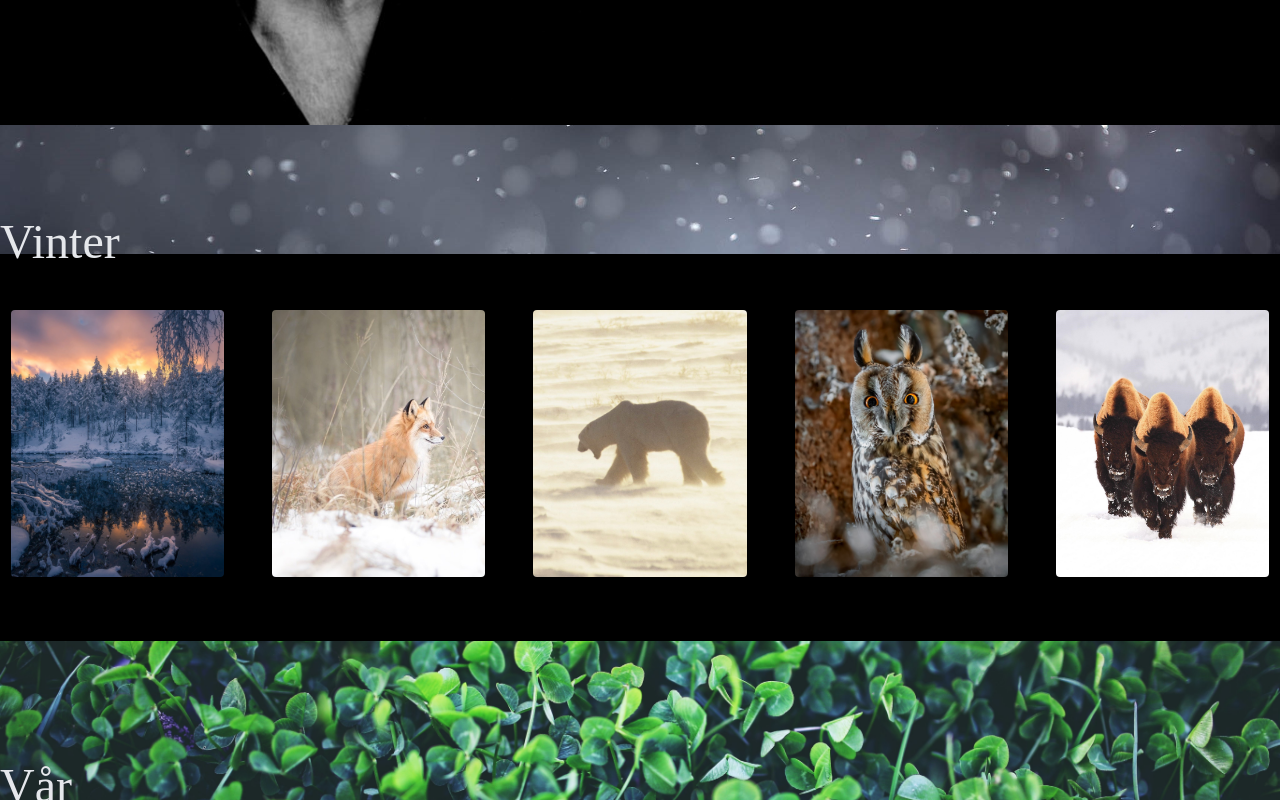
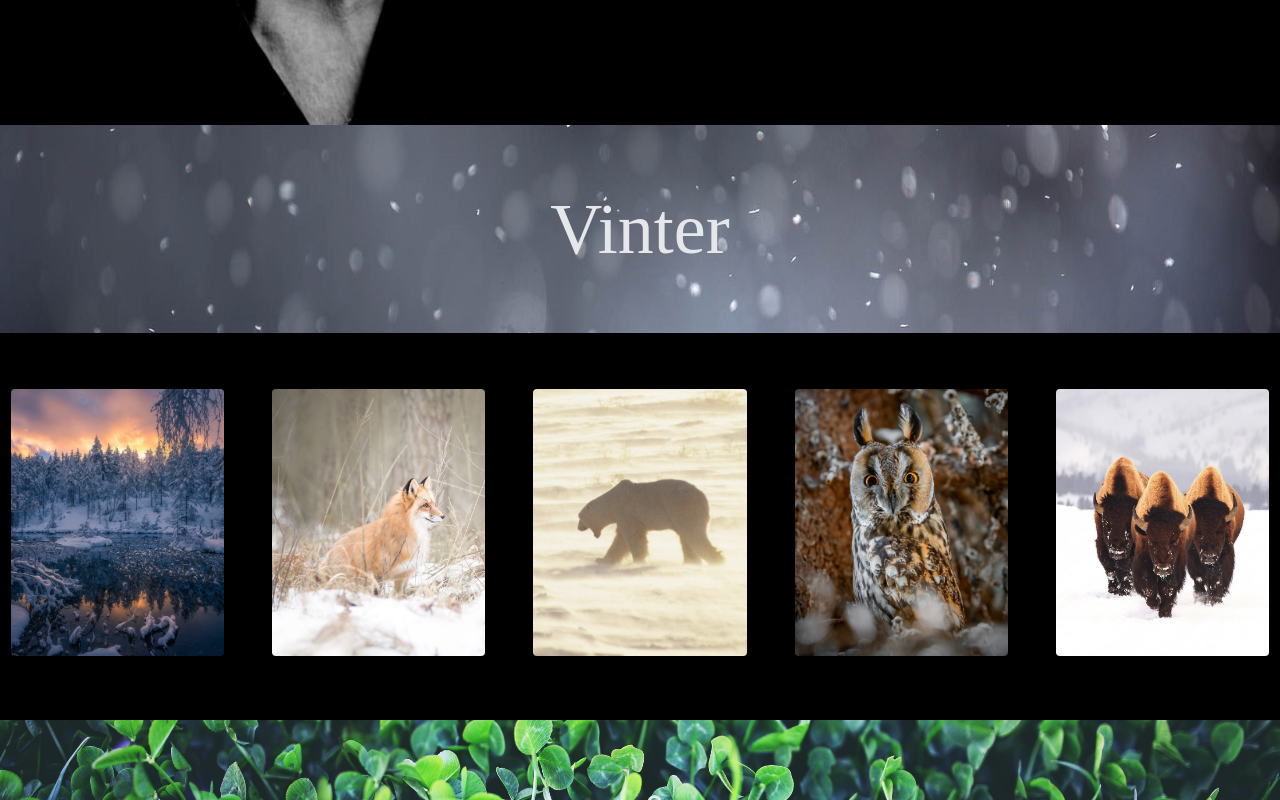
Before and after one commit to MaaX59/kenneth, a React (Create React App) app: page / in a window 1280 px wide. Shown: the part 1380-2180 px from the top of the page. Built offline with nearby package versions, Linux system fonts and the light colour scheme.

Commit message:
finaly the text is center

```diff
--- a/src/Componants/Gallery.jsx
+++ b/src/Componants/Gallery.jsx
@@ -4,15 +4,15 @@ const Gallery = (props) => {
   const [fullImage, setFullImage] = useState();
   return (
     <div class="flex items-center justify-center flex-col ">
-      <div class="pb-14  relative">
+      <div class="mb-14 relative text-center">
         <img
           src={props.titleBackground}
           alt="gallery background"
-          class="bg-center w-screen h-50 "
+          class=" w-100% h-32 lg:h-52 w-screen overflow-hidden "
         />
-        <h2 class="text-gray-200 absolute flex justify-center items-center top-1/2 z-10 text-5xl font-cormorant text-opacity-1">
+        <div class="center-text text-gray-200 z-10 text-5xl lg:text-7xl font-cormorant">
           {props.title}
-        </h2>
+        </div>
       </div>
       <div class="flex flex-wrap justify-center gap-12 z-10 pb-16">
         {props.images.map((image, index) => (
--- a/src/index.css
+++ b/src/index.css
@@ -14,6 +14,12 @@ body {
   -webkit-font-smoothing: antialiased;
   -moz-osx-font-smoothing: grayscale;
 }
+.center-text {
+  position: absolute;
+  top: 50%;
+  left: 50%;
+  transform: translate(-50%, -50%);
+}
 
 .slide:hover {
   flex: 5;
```
